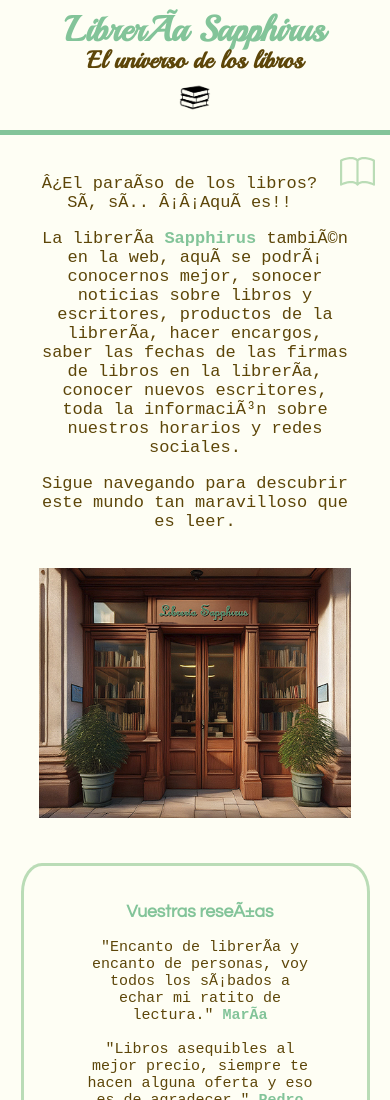
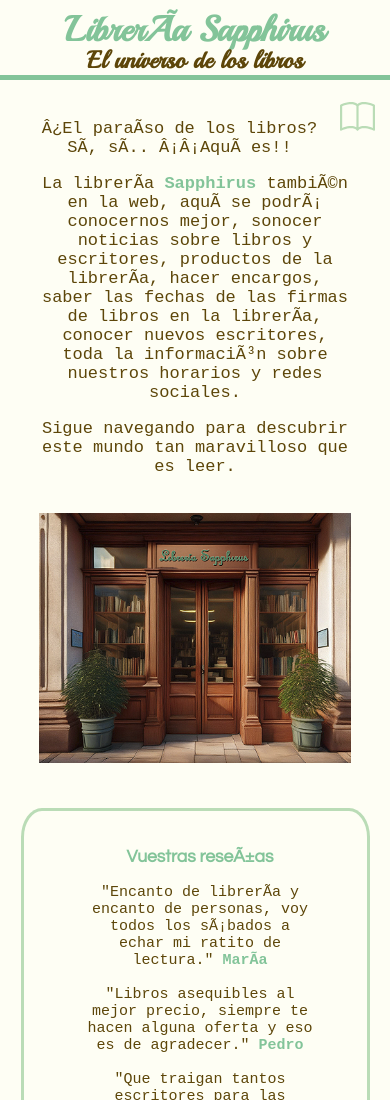
Before and after one commit to Rachel-SR/Libreria-Sapphirus, a plain HTML site: page index.html in a window 390 px wide. Shown: the top 1100 px of the page. Drawn offline with Linux system fonts and the light colour scheme.

Commit message:
Add files via upload

```diff
--- a/style.css
+++ b/style.css
@@ -614,9 +614,7 @@ td strong {
         margin: 0;
     }
     .subtitulo img {
-        max-width: 50px;
-        margin-bottom: 0;
-        margin-top: 10px;
+        display: none;
     }
     .presentacion {
         width: 80%;
@@ -736,7 +734,7 @@ td strong {
         margin-top: 15px;
     }
     .subtitulo img {
-        max-width: 40px;
+        display: none;
     }
     /*Menú hamburguesa*/
     .menu-icon {
```
